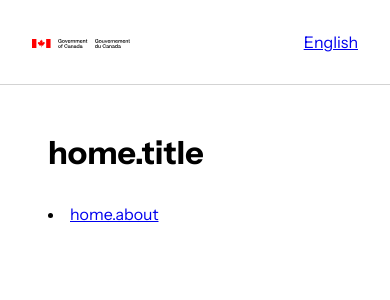
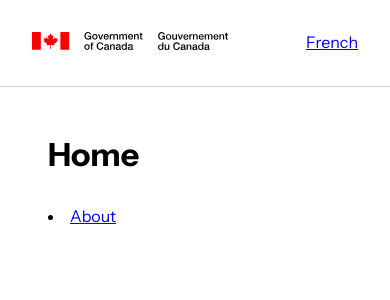
Before and after one commit to Fbasham/sveltekit-locale-routing, a SvelteKit app: page /en/home in a window 390 px wide. Shown: the top 300 px of the page. Built offline with nearby package versions, Linux system fonts and the light colour scheme.

Commit message:
style and env reference

```diff
--- a/src/routes/+layout.js
+++ b/src/routes/+layout.js
@@ -1,11 +1,12 @@
 export const prerender = true;
 
 import { loadTranslations } from "$lib/translations";
+import { base } from "$app/paths";
 
 export const load = async ({ url }) => {
   let { pathname } = url;
-  let locale = pathname.split`/`[2];
-  let path = "/" + pathname.split`/`.slice(3).join`/`;
+  let locale = pathname.split`/`[base === "" ? 1 : 2];
+  let path = "/" + pathname.split`/`.slice(base === "" ? 2 : 3).join`/`;
 
   await loadTranslations(locale, path);
 
--- a/src/routes/[lang]/+layout.svelte
+++ b/src/routes/[lang]/+layout.svelte
@@ -30,9 +30,14 @@
     border-bottom: 1px solid lightgray;
   }
   .img-container {
-    width: 30%;
+    min-width: 30%;
   }
   .content {
     margin: 3rem;
   }
+  @media (max-width: 500px) {
+    .img-container {
+      width: 60%;
+    }
+  }
 </style>
```
